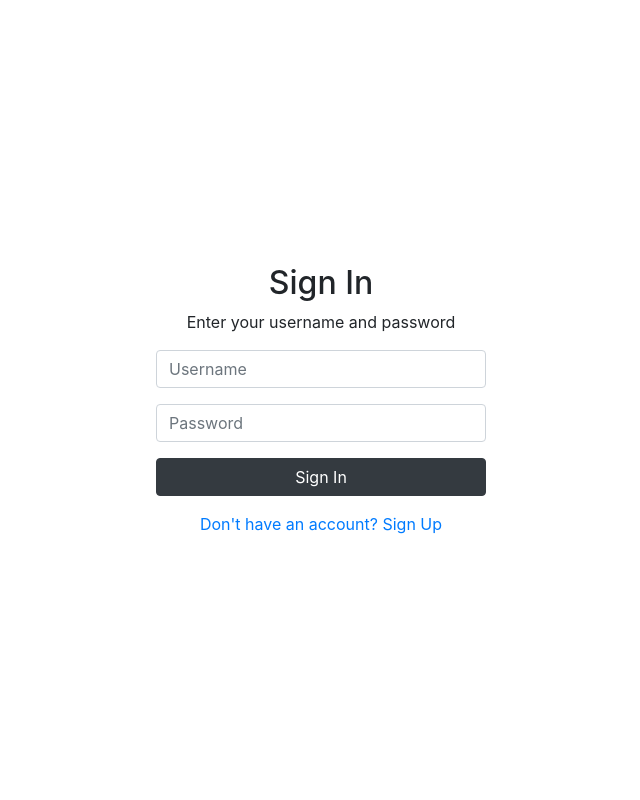
After one commit to zeys0/project-msib-1a-ar, a Flask app: page /login in a window 1280 px wide. The commit adds this page. Shown: the whole page, without its empty margins (319-959 px from the left). Run offline with Flask 3, Linux system fonts and the light colour scheme; some libraries are stand-ins or nearby versions.

Commit message:
menambah fungsi login admin dan user

```diff
--- a/app.py
+++ b/app.py
@@ -1,5 +1,6 @@
 import os
 import jwt
+import hashlib
 from pymongo import MongoClient, DESCENDING
 from os.path import join, dirname
 from dotenv import load_dotenv
@@ -9,6 +10,7 @@ from bson import ObjectId
 from datetime import datetime, timedelta
 from werkzeug.utils import secure_filename
 
+
 app = Flask(__name__)
 dotenv_path = join(dirname(__file__), ".env")
 load_dotenv(dotenv_path)
@@ -16,6 +18,7 @@ load_dotenv(dotenv_path)
 MONGODB_URI = os.environ.get("MONGODB_URI")
 DB_NAME = os.environ.get("DB_NAME")
 SECRET_KEY = os.environ.get("SECRET_KEY")
+TOKEN_KEY = os.environ.get("TOKEN_KEY")
 
 client = MongoClient(MONGODB_URI)
 db = client[DB_NAME]
@@ -29,30 +32,66 @@ def hello():
 
 @app.route("/admin")
 def adminHome():
-    total_produk = db.products.count_documents({})
-    return render_template("dashboard/HomeDash.html", total_produk=total_produk)
+    token_receive = request.cookies.get(TOKEN_KEY)
+    try:
+        payload = jwt.decode(token_receive, SECRET_KEY, algorithms=["HS256"])
+        user_info = db.users.find_one({"username": payload.get("id")})
+        total_produk = db.products.count_documents({})
+        return render_template(
+            "dashboard/HomeDash.html", total_produk=total_produk, user_info=user_info
+        )
+    except jwt.ExpiredSignatureError:
+        msg = "Your token has expired"
+        return redirect(url_for("login"), msg=msg)
+    except jwt.exceptions.DecodeError:
+        msg = "There was a problem logging you in"
+        return redirect(url_for("login"))
 
 
-@app.route("/kelolaproduk")
+@app.route("/admin/kelolaproduk")
 def kelolaProduk():
+    token_receive = request.cookies.get(TOKEN_KEY)
+    try:
+        payload = jwt.decode(token_receive, SECRET_KEY, algorithms=["HS256"])
+        user_info = db.users.find_one({"username": payload.get("id")})
+        page = request.args.get("page", 1, type=int)
+        per_page = request.args.get("per_page", 3, type=int)
+        offset = (page - 1) * per_page
+        produk_on_page = list(db.products.find().skip(offset).limit(per_page))
+        pagination = Pagination(
+            page=page,
+            per_page=per_page,
+            total=db.products.count_documents({}),
+            show_single_page=False,
+            alignment="end",
+        )
+
+        return render_template(
+            "dashboard/kelolaproduk.html",
+            produk_coll=produk_on_page,
+            pagination=pagination,
+            user_info=user_info,
+        )
+    except (jwt.ExpiredSignatureError, jwt.exceptions.DecodeError):
+        return redirect(url_for("login"))
     # Pagination
-    page = request.args.get("page", 1, type=int)
-    per_page = request.args.get("per_page", 3, type=int)
-    offset = (page - 1) * per_page
-    produk_on_page = list(db.products.find().skip(offset).limit(per_page))
-    pagination = Pagination(
-        page=page,
-        per_page=per_page,
-        total=db.products.count_documents({}),
-        show_single_page=False,
-        alignment="end",
-    )
+    # page = request.args.get("page", 1, type=int)
+    # per_page = request.args.get("per_page", 3, type=int)
+    # offset = (page - 1) * per_page
+    # produk_on_page = list(db.products.find().skip(offset).limit(per_page))
+    # pagination = Pagination(
+    #     page=page,
+    #     per_page=per_page,
+    #     total=db.products.count_documents({}),
+    #     show_single_page=False,
+    #     alignment="end",
+    # )
 
-    return render_template(
-        "dashboard/kelolaProduk.html",
-        produk_coll=produk_on_page,
-        pagination=pagination,
-    )
+    # return render_template(
+    #     "dashboard/kelolaProduk.html",
+    #     produk_coll=produk_on_page,
+    #     pagination=pagination,
+    # )
 
 
 @app.route("/kelolaproduk/add", methods=["POST"])
@@ -132,13 +171,16 @@ def deleteDatasProduk(id):
     flash("Data berhasil dihapus")
     return redirect(url_for("kelolaProduk"))
 
+
 @app.route("/about")
 def about():
     return render_template("main/about.html")
 
+
 @app.route("/profile")
 def profile():
     return render_template("main/profile.html")
+
 
 @app.route("/update_profile", methods=["POST"])
 def save_img():
@@ -146,27 +188,31 @@ def save_img():
     # try:
     #     payload = jwt.decode(token_receive, SECRET_KEY, algorithms=["HS256"])
     #     username = payload["id"]
-        username_receive = request.form["username_give"]
-        nama_receive = request.form["nama_give"]
-        noHp_receive = request.form["noHp_give"]
-        email_receive = request.form["email_give"]
-        new_doc = {"profile_username": username_receive,
-                    "profile_nama": nama_receive,
-                    "profile_noHp": noHp_receive,
-                    "profile_email": email_receive,
-                    }
-        if "file_give" in request.files:
-            file = request.files["file_give"]
-            filename = secure_filename(file.filename)
-            extension = filename.split(".")[-1]
-            file_path = f"profile_pics/{username_receive}.{extension}"
-            file.save("./static/" + file_path)
-            new_doc["profile_pic"] = filename
-            new_doc["profile_pic_real"] = file_path
-        db.users.insert_one(new_doc) #ganti update kalo login udah
-        return jsonify({ "result": "success", "msg": "Profile updated!" })
-    # except (jwt.ExpiredSignatureError, jwt.exceptions.DecodeError):
-    #     return redirect(url_for("home"))
+    username_receive = request.form["username_give"]
+    nama_receive = request.form["nama_give"]
+    noHp_receive = request.form["noHp_give"]
+    email_receive = request.form["email_give"]
+    new_doc = {
+        "profile_username": username_receive,
+        "profile_nama": nama_receive,
+        "profile_noHp": noHp_receive,
+        "profile_email": email_receive,
+    }
+    if "file_give" in request.files:
+        file = request.files["file_give"]
+        filename = secure_filename(file.filename)
+        extension = filename.split(".")[-1]
+        file_path = f"profile_pics/{username_receive}.{extension}"
+        file.save("./static/" + file_path)
+        new_doc["profile_pic"] = filename
+        new_doc["profile_pic_real"] = file_path
+    db.users.insert_one(new_doc)  # ganti update kalo login udah
+    return jsonify({"result": "success", "msg": "Profile updated!"})
+
+
+# except (jwt.ExpiredSignatureError, jwt.exceptions.DecodeError):
+#     return redirect(url_for("home"))
+
 
 @app.route("/kelolapesanan")
 def kelolaPesanan():
@@ -189,6 +235,7 @@ def kelolaPesanan():
         pagination=pagination,
     )
 
+
 @app.route("/detailpesanan/<id>")
 def detailPesanan(id):
     pesanan = db.orders.find_one({"_id": ObjectId(id)})
@@ -198,19 +245,58 @@ def detailPesanan(id):
 
     return render_template("dashboard/detailPesanan.html", pesanan=pesanan)
 
+
 @app.route("/order")
 def order():
     return render_template("main/order.html")
 
+
 @app.route("/pesanan")
 def pesanan():
-    pesanan_collet = list(db.pesanan.find().sort('_id', DESCENDING))
+    pesanan_collet = list(db.pesanan.find().sort("_id", DESCENDING))
     return render_template("main/pesanan.html", pesanan_collet=pesanan_collet)
+
 
 @app.route("/produk")
 def produk():
-    pesanan_collet = list(db.pesanan.find().sort('_id', DESCENDING))
+    pesanan_collet = list(db.pesanan.find().sort("_id", DESCENDING))
     return render_template("main/produk.html", pesanan_collet=pesanan_collet)
 
+
+@app.route("/login", methods=["GET", "POST"])
+def login():
+    if request.method == "GET":
+        return render_template("login/login.html")
+
+    else:
+        username_receive = request.form["username_give"]
+        password_receive = request.form["password_give"]
+        # password_hash = hashlib.sha3_256(password_receive.encode("utf-8")).hexdigest()
+        result = db.users.find_one(
+            {
+                "username": username_receive,
+                "password": password_receive,
+            }
+        )
+
+        if result:
+            role = result.get("role", "user")
+            payload = {
+                "id": username_receive,
+                "exp": datetime.utcnow() + timedelta(seconds=60 * 60 * 24),
+            }
+            token = jwt.encode(payload, SECRET_KEY, algorithm="HS256")
+
+            return jsonify({"result": "success", "token": token, "role": role})
+
+        else:
+            return jsonify(
+                {
+                    "result": "fail",
+                    "msg": "We could not find a user with that id/password combination",
+                }
+            )
+
+
 if __name__ == "__main__":
-    app.run("0.0.0.0", port=5000, debug=True)
+    app.run("0.0.0.0", port=8000, debug=True)
--- /dev/null
+++ b/static/css/login.css
@@ -0,0 +1,14 @@
+body {
+    background-color: #f8f9fa;
+}
+
+.container {
+    background-color: #ffffff;
+    padding: 30px;
+    border-radius: 10px;
+    box-shadow: 0 0 10px rgba(0, 0, 0, 0.1);
+}
+
+.help{
+    color: red;
+}
--- a/static/js/main.js
+++ b/static/js/main.js
@@ -27,3 +27,51 @@ function update_profile() {
         },
     });
 }
+
+function login() {
+    let username = $("#username").val();
+    let password = $("#password").val();
+
+    if (username === "") {
+      $("#help-id-login").text("Please input your id.");
+      $("#username").focus();
+      return;
+    } else {
+      $("#help-id-login").text("");
+    }
+
+    if (password === "") {
+      $("#help-password-login").text("Please input your password.");
+      $("#password").focus();
+      return;
+    } else {
+      $("#help-password-login").text("");
+    }
+
+    $.ajax({
+      type: "POST",
+      url: "/login",
+      data: {
+        username_give: username,
+        password_give: password,
+      },
+      success: function (response) {
+        if (response.result === "success") {
+            if(response.role === "user"){
+
+                alert("Login succes");
+                $.cookie("tokenuser", response["token"], { path: "/" });
+                window.location.replace("/");
+            }else if(response.role === "admin"){
+                alert("Login succes to admin");
+                $.cookie("mytoken", response["token"], { path: "/admin" });
+                window.location.replace("/admin");
+            }
+        }
+
+        else {
+          alert(response["msg"]);
+        }
+      },
+    });
+  }
--- a/templates/dashboard/HomeDash.html
+++ b/templates/dashboard/HomeDash.html
@@ -13,7 +13,7 @@ Home
                 <p class="subtitle">Wedding Box</p>
             </div>
             <div class="mt-1" style="margin-left: auto;">
-                <div class="btn btn-success button">Button</div>
+
             </div>
         </div>
 
--- a/templates/dashboard/NavDash.html
+++ b/templates/dashboard/NavDash.html
@@ -9,16 +9,16 @@
             <li class="nav-item dropdown" style=" transform: translateX(-10px); z-index: 1;">
                 <a class="nav-link dropdown-toggle d-flex align-items-center" href="#" id="navbarDropdown" role="button"
                     data-bs-toggle="dropdown" aria-expanded="false">
-                    John Doe
+                    {{user_info.username}}
                     <img src="{{url_for('static', filename='img/logo.png')}}" alt="Profile" class="rounded-circle me-2 "
                         style="width: 30px; margin-left: 4px;">
                 </a>
-                <ul class="dropdown-menu" aria-labelledby="navbarDropdown">
+                <ul class="dropdown-menu" aria-labelledby="navbarDropdown" style="transform: translateX(-45px); ">
                     <li><a class="dropdown-item" href="#">Profile</a></li>
                     <li>
                         <hr class="dropdown-divider">
                     </li>
-                    <li><a class="dropdown-item" href="#">Logout</a></li>
+                    <li><a class="dropdown-item" onclick="sign_out()" style="cursor: pointer;">Logout</a></li>
                 </ul>
             </li>
         </ul>
--- a/templates/dashboard/SideBar.html
+++ b/templates/dashboard/SideBar.html
@@ -15,12 +15,12 @@
                 <span>Home</span></a>
         </li>
         <li class="side-item">
-            <a class="nav-link" href="#">
+            <a class="nav-link" href="/kelolapesanan">
                 <i class="fas fa-shopping-cart"></i>
                 <span>Kelola Pesanan</span></a>
         </li>
         <li class="side-item">
-            <a class="nav-link" href="/kelolaproduk">
+            <a class="nav-link" href="/admin/kelolaproduk">
                 <i class="fas fa-box"></i>
                 <span>Kelola Produk</span></a>
         </li>
--- /dev/null
+++ b/templates/login/baselogin.html
@@ -0,0 +1,23 @@
+<!DOCTYPE html>
+<html lang="en">
+
+<head>
+    <meta charset="UTF-8">
+    <meta name="viewport" content="width=device-width, initial-scale=1.0">
+    <title>Login</title>
+    <link rel="stylesheet" href="https://stackpath.bootstrapcdn.com/bootstrap/4.5.2/css/bootstrap.min.css">
+    <link rel="stylesheet" href="{{ url_for('static', filename='css/login.css') }}">
+
+    <script src="https://ajax.googleapis.com/ajax/libs/jquery/3.4.1/jquery.min.js"></script>
+    <script src="https://cdnjs.cloudflare.com/ajax/libs/jquery-cookie/1.4.1/jquery.cookie.js"></script>
+</head>
+
+<body>
+
+    {% block content %}
+
+    {% endblock %}
+    <script src="{{url_for('static', filename= 'js/main.js')}}"></script>
+</body>
+
+</html>
--- /dev/null
+++ b/templates/login/login.html
@@ -0,0 +1,29 @@
+{% extends 'login/baselogin.html' %}
+
+{% block content %}
+
+
+<div class="container d-flex justify-content-center align-items-center" style="height: 100vh;">
+    <div class="col-md-4">
+        <h2 class="text-center">Sign In</h2>
+        <p class="text-center">Enter your username and password</p>
+
+        <div class="form-group">
+            <input type="text" class="form-control" name="username_give" placeholder="Username" id="username">
+            <p id="help-id-login" class="help is-danger"></p>
+
+        </div>
+        <div class="form-group">
+            <input type="password" class="form-control" name="password_give" placeholder="Password" id="password">
+            <p id="help-password-login" class="help is-danger"></p>
+
+        </div>
+        <button class="btn btn-dark btn-block" onclick="login()">Sign In</button>
+
+        <div class="text-center mt-3">
+            <a href="#">Don't have an account? Sign Up</a>
+        </div>
+    </div>
+</div>
+
+{% endblock %}
--- a/templates/main/base.html
+++ b/templates/main/base.html
@@ -28,7 +28,7 @@
           <li><a href="/about" class="nav-link px-2 link-body-emphasis">About</a></li>
           <li><a href="/produk" class="nav-link px-2 link-body-emphasis">Products</a></li>
           <li><a href="/singUp" class="m-3">
-              <button type="button" class="btn btn-outline-success">Sing Up</button>
+              <button type="button" class="btn btn-outline-success">Sign Up</button>
             </a></li>
           <li><a href="/login">
               <button type="button" class="btn btn-outline-success">Login</button>
```
Also changed, not shown: templates/dashboard/BaseDash.html (+8 -0 lines).
